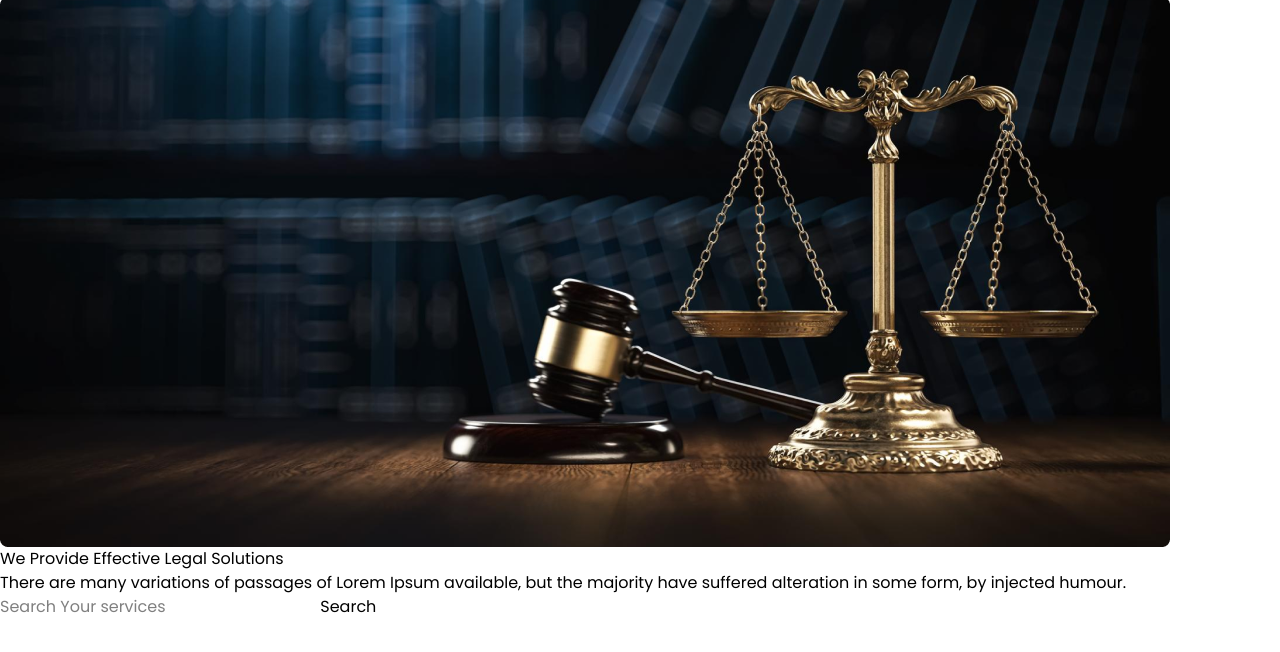
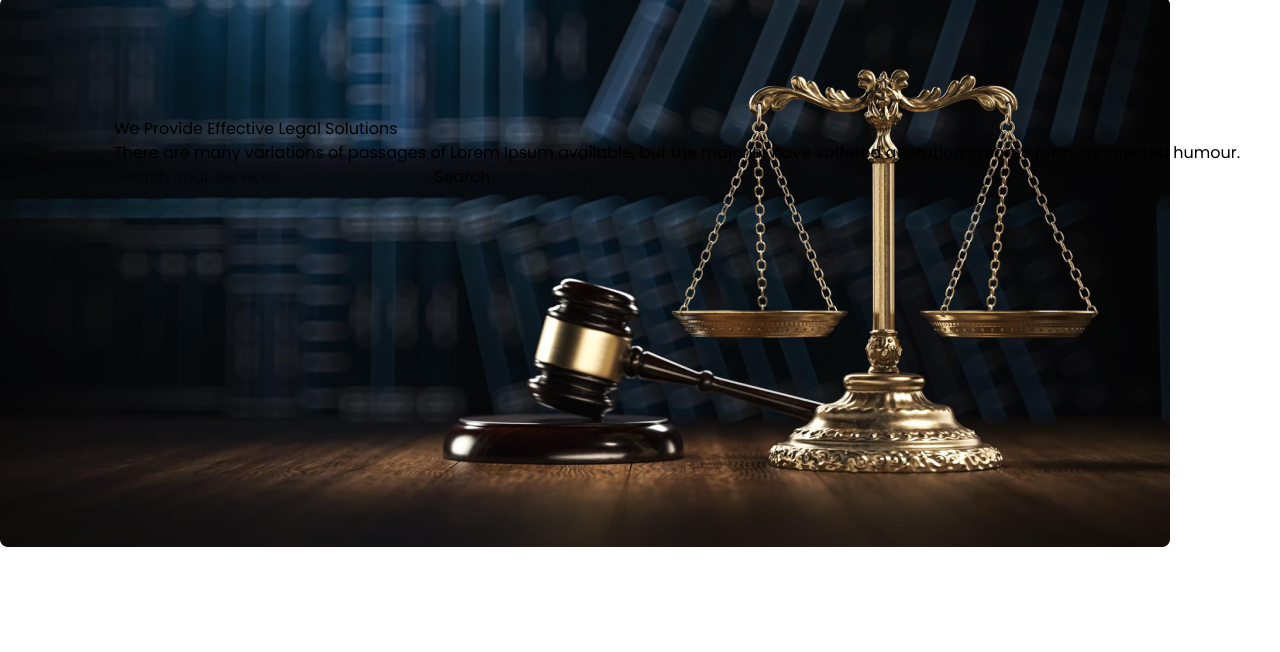
Before and after one commit to imtiaz-al-kabir/legal-solutions, a plain HTML site: page index.html in a window 1280 px wide. Shown: the part 126-778 px from the top of the page. Drawn offline with nearby package versions, Linux system fonts and the light colour scheme.

Commit message:
banner structure html ant tailwind

```diff
--- a/index.html
+++ b/index.html
@@ -49,18 +49,18 @@
         </button>
       </nav>
     </header>
-    <section class="banner object-center">
+    <section class="relative">
       <img src="./images/banner.png" alt="" />
-      <div>
+      <div class="absolute top-30 right-10">
         <h1>We Provide Effective Legal Solutions</h1>
         <p>
           There are many variations of passages of Lorem Ipsum available, but
           the majority have suffered alteration in some form, by injected
           humour.
         </p>
+        <input type="email" placeholder="Search Your services" />
+        <button>Search</button>
       </div>
-      <input type="email" placeholder="Search Your services" />
-      <button>Search</button>
     </section>
   </body>
 </html>
```
